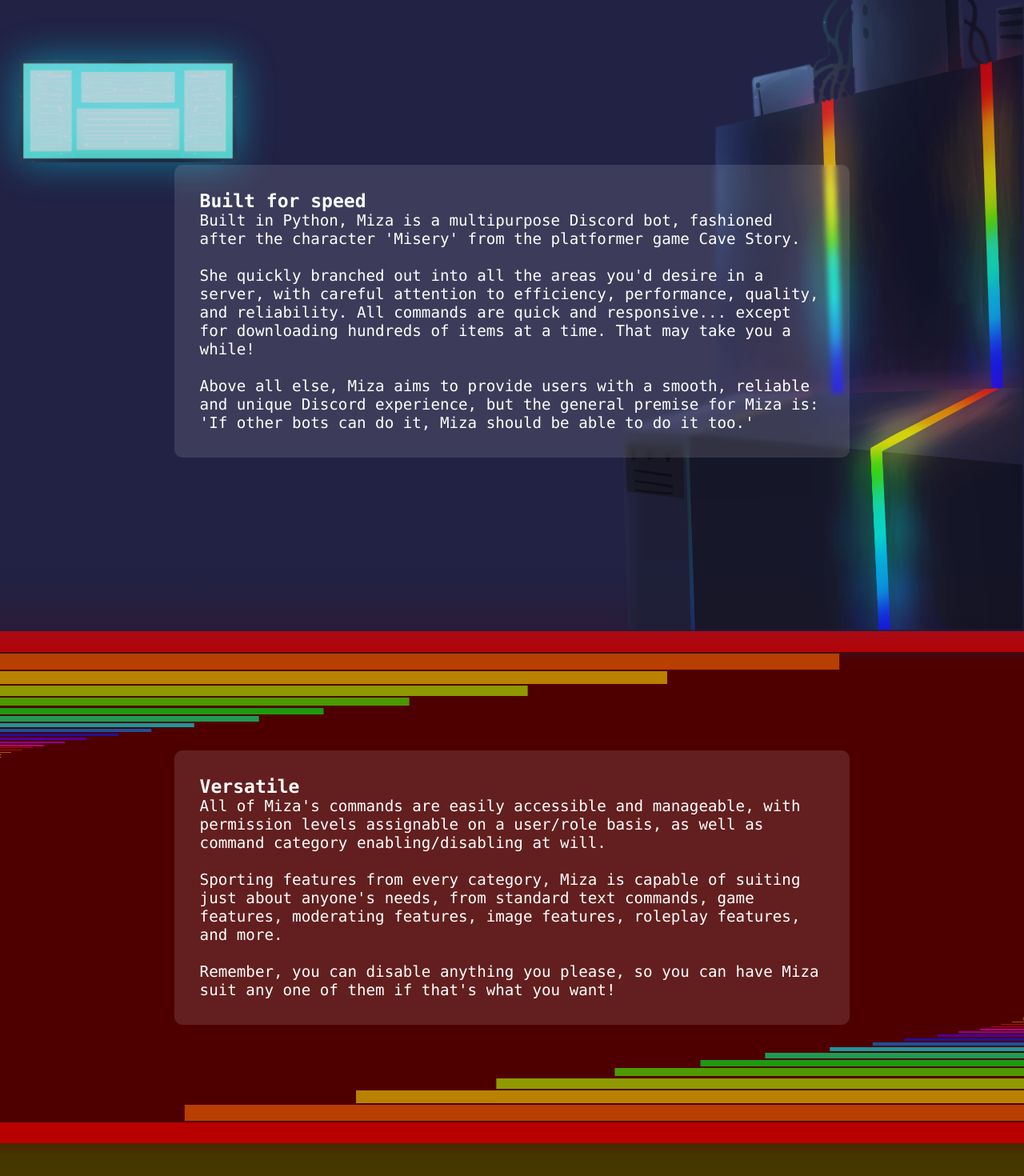
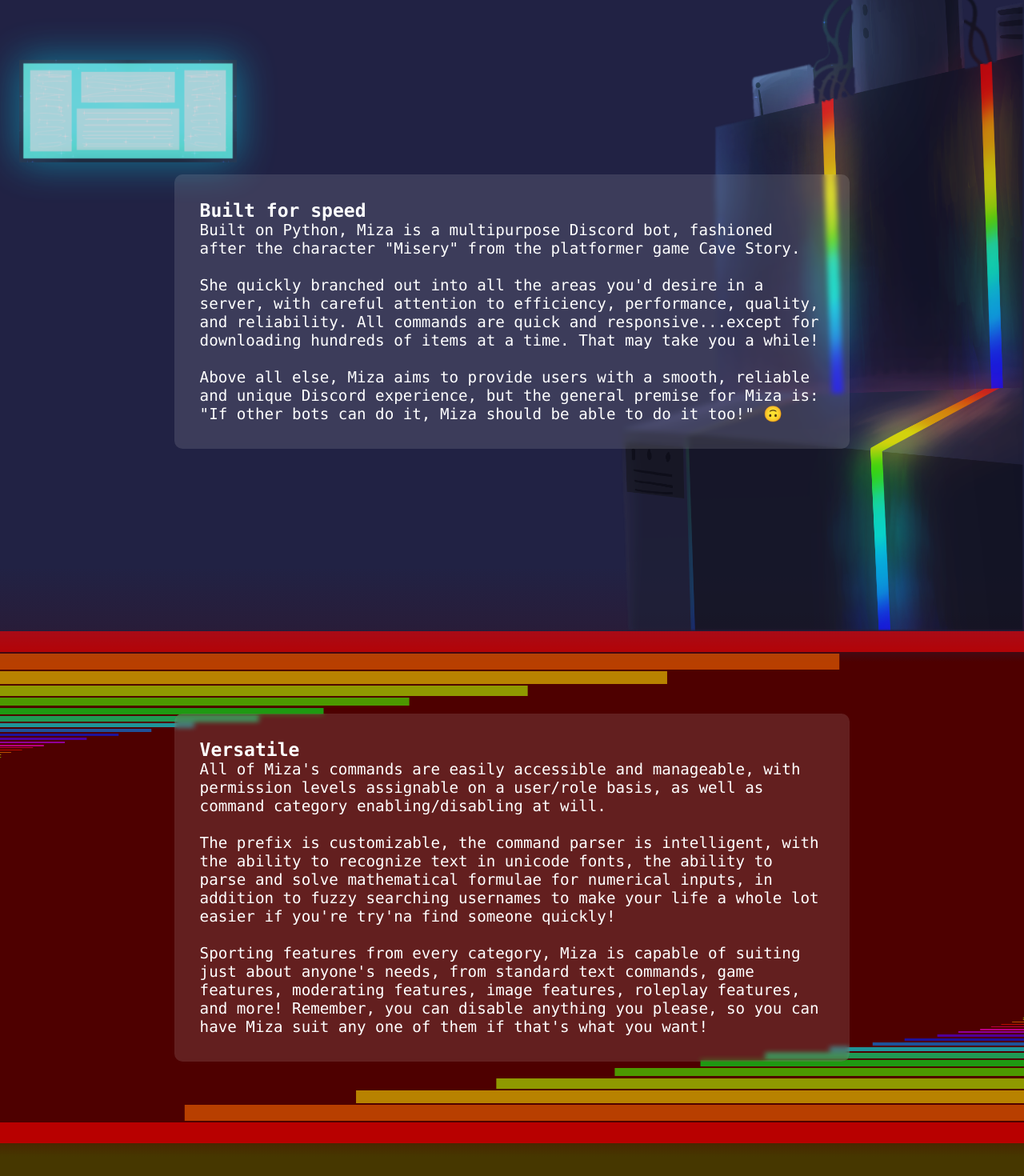
Before and after one commit to hucario/mizaweb2, a React (Create React App) app: page / in a window 1280 px wide. Shown: the part 811-2281 px from the top of the page at 80% size. Built offline with nearby package versions, Linux system fonts and the light colour scheme; no server answers; what chartjs-plugin-zoom, simple-markdown would draw is missing.

Commit message:
quick push before school

```diff
--- a/src/pages/home/home.tsx
+++ b/src/pages/home/home.tsx
@@ -154,9 +154,7 @@
 						<div className={styles.holder}>
 							<div className={[styles.coolTextBro, styles.slider].join(' ')}>
 								<h2 className={styles.coolHeadingBro}>Built for speed</h2>
-								<p>Built in Python, Miza is a multipurpose Discord bot, fashioned after the character 'Misery' from the platformer game Cave Story.<br /><br />
-She quickly branched out into all the areas you'd desire in a server, with careful attention to efficiency, performance, quality, and reliability. All commands are quick and responsive... except for downloading hundreds of items at a time. That may take you a while!<br /><br />
-Above all else, Miza aims to provide users with a smooth, reliable and unique Discord experience, but the general premise for Miza is: 'If other bots can do it, Miza should be able to do it too.'</p>
+								<p>Built on Python, Miza is a multipurpose Discord bot, fashioned after the character "Misery" from the platformer game Cave Story.<br /><br />She quickly branched out into all the areas you'd desire in a server, with careful attention to efficiency, performance, quality, and reliability. All commands are quick and responsive...except for downloading hundreds of items at a time. That may take you a while!<br /><br />Above all else, Miza aims to provide users with a smooth, reliable and unique Discord experience, but the general premise for Miza is: "If other bots can do it, Miza should be able to do it too!" 🙃</p>
 							</div>
 						</div>
 					</IsVisible>
@@ -225,8 +223,7 @@
 							<div className={[styles.coolTextBro, styles.slider].join(' ')}>
 								<h2 className={styles.coolHeadingBro}>Versatile</h2>
 								<p>
-									All of Miza's commands are easily accessible and manageable, with permission levels assignable on a user/role basis, as well as command category enabling/disabling at will. <br /><br />
-									Sporting features from every category, Miza is capable of suiting just about anyone's needs, from standard text commands, game features, moderating features, image features, roleplay features, and more.<br /><br />Remember, you can disable anything you please, so you can have Miza suit any one of them if that's what you want!
+								All of Miza's commands are easily accessible and manageable, with permission levels assignable on a user/role basis, as well as command category enabling/disabling at will.<br /><br />The prefix is customizable, the command parser is intelligent, with the ability to recognize text in unicode fonts, the ability to parse and solve mathematical formulae for numerical inputs, in addition to fuzzy searching usernames to make your life a whole lot easier if you're try'na find someone quickly!<br /><br />Sporting features from every category, Miza is capable of suiting just about anyone's needs, from standard text commands, game features, moderating features, image features, roleplay features, and more! Remember, you can disable anything you please, so you can have Miza suit any one of them if that's what you want!
 								</p>
 							</div>
 						</div>
@@ -270,8 +267,7 @@
 							<div className={[styles.coolTextBro, styles.slider].join(' ')}>
 								<h2 className={styles.coolHeadingBro}>Maintained</h2>
 								<p>Miza is constantly getting updated by <a href="https://github.com/thomas-xin">Thomas Xin,</a> with a crew at hand for any questions, feature requests or bug reports you may have.<br /><br />
-								Find a bug? Let us know and it'll usually be fixed within a day or few!
-								</p>
+								Find a bug? Let us know and it'll usually be fixed within a day or few!</p>
 							</div>
 						</div>
 					</IsVisible>
```
